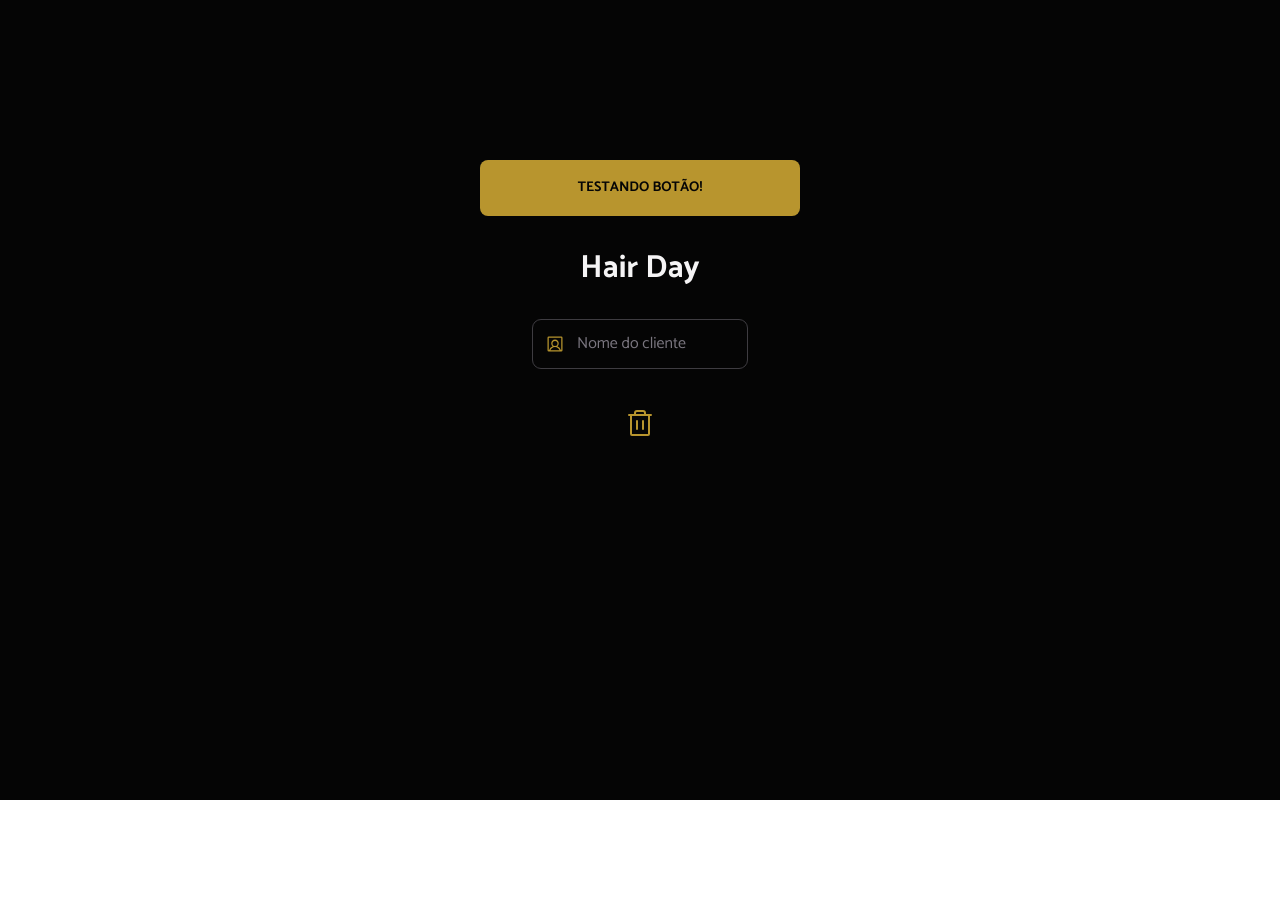
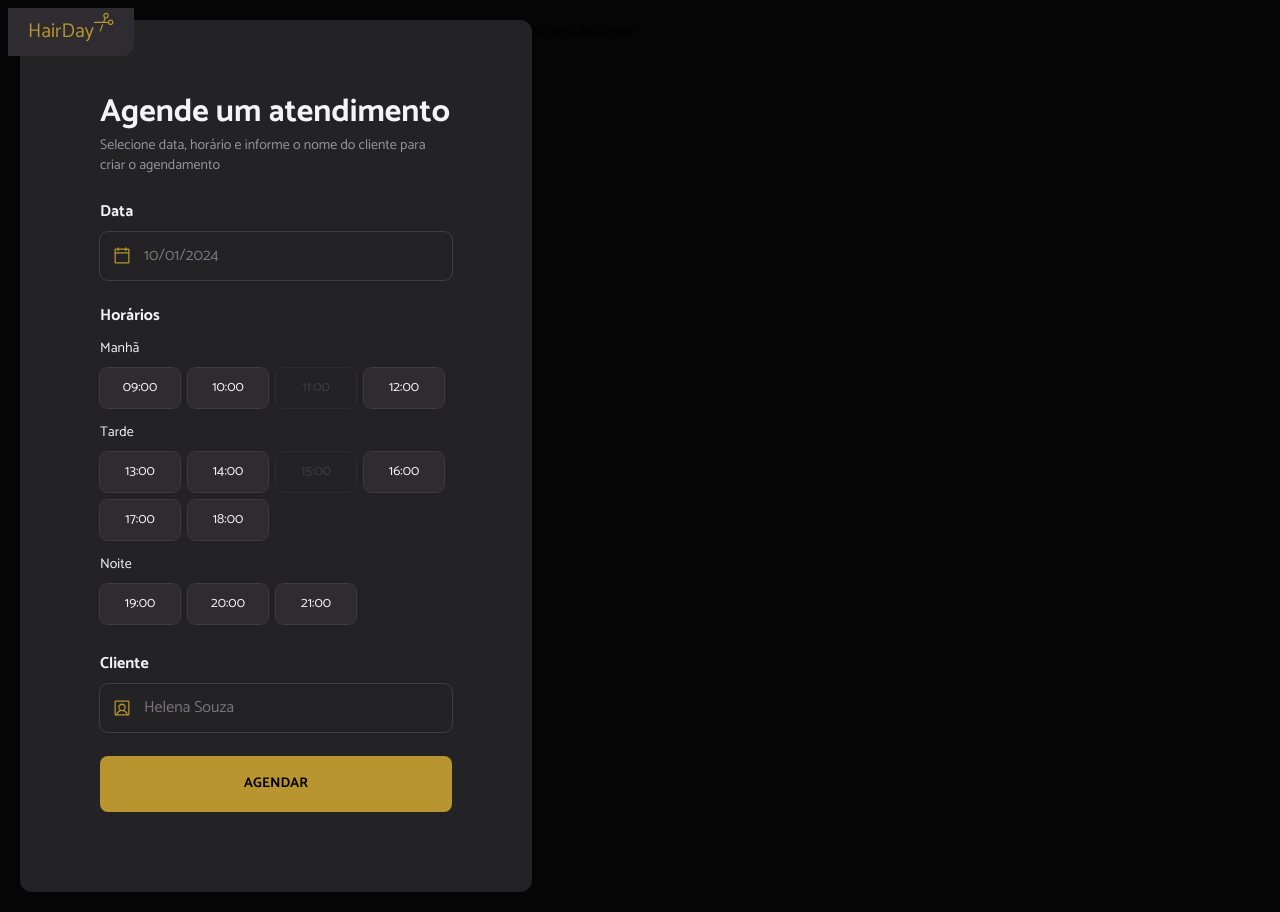
Before and after one commit to bruamado/hair-day-rs, a React app: page / in a window 1280 px wide. Before the commit the page ends 800 px from the top, so only its background shows below. Built offline with nearby package versions, Linux system fonts and the light colour scheme; the HTML template or start-up script is replaced by a standard one.

Commit message:
feat: starting NewSchedule component

```diff
--- a/src/App.tsx
+++ b/src/App.tsx
@@ -1,23 +1,12 @@
-import { UserSquareIcon, TrashIcon } from "@phosphor-icons/react"
-import { Text } from "./components/text/text"
-import { Button } from "./components/button"
-import { TextInput } from "./components/text-input"
-import { ButtonIcon } from "./components/buttonIcon"
+import { NewSchedule } from "./components/NewSchedule"
+import { ScheduleViewer } from "./components/ScheduleViewer"
 
 function App() {
   return (
-    <div className="bg-gray-900 h-dvh">
-      <div className="flex flex-col justify-center items-center p-40 gap-10">
-        <Button onClick={() => alert("clicou!")} className="w-80">
-          Testando botão!
-        </Button>
-        <Text as="p" title size="lg" className="text-gray-200">
-          Hair Day
-        </Text>
-        <TextInput placeholder="Nome do cliente" Icon={UserSquareIcon} />
-        <ButtonIcon Icon={TrashIcon} />
-      </div>
-    </div>
+    <main className="bg-gray-900 min-h-dvh w-full flex p-5">
+      <NewSchedule />
+      <ScheduleViewer />
+    </main>
   )
 }
 
--- /dev/null
+++ b/src/components/Logo.tsx
@@ -0,0 +1,22 @@
+import { cx } from "class-variance-authority"
+import { Text } from "./text/text"
+import { ScissorsIcon } from "@phosphor-icons/react"
+
+interface Props {
+  className?: string
+}
+export const Logo = ({ className }: Props) => {
+  return (
+    <div
+      className={cx(
+        "px-5 py-3 bg-gray-600 rounded-br-xl text-yellow flex",
+        className
+      )}
+    >
+      <Text as="span" className="text-xl">
+        HairDay
+      </Text>
+      <ScissorsIcon size={20} className="rotate-145 -translate-y-2" />
+    </div>
+  )
+}
--- /dev/null
+++ b/src/components/NewSchedule.tsx
@@ -0,0 +1,93 @@
+import { Button } from "./button"
+import { ButtonTime } from "./buttonTime"
+import { Logo } from "./Logo"
+import { TextInput } from "./text-input"
+import { Text } from "./text/text"
+import { CalendarBlankIcon, UserSquareIcon } from "@phosphor-icons/react"
+
+export const NewSchedule = () => {
+  return (
+    <aside className="max-w-lg min-h-full p-20 flex flex-col gap-6 items-center justify-center bg-gray-700 rounded-xl relative">
+      <Logo className="absolute top-0 left-0 -translate-x-3 -translate-y-3" />
+      <div className="flex flex-col gap-3">
+        <Text as="h1" title size="lg" className="text-gray-100">
+          Agende um atendimento
+        </Text>
+        <Text as="p" size="sm" className="text-gray-300">
+          Selecione data, horário e informe o nome do cliente para criar o
+          agendamento
+        </Text>
+      </div>
+      <div className="w-full flex flex-col gap-2">
+        <Text
+          as="label"
+          title
+          htmlFor="date-dropdown"
+          className="text-gray-200"
+        >
+          Data
+        </Text>
+        <TextInput
+          id="date-dropdown"
+          Icon={CalendarBlankIcon}
+          placeholder="10/01/2024"
+        />
+      </div>
+      <div className="w-full flex flex-col gap-2">
+        <Text as="span" title className="text-gray-200">
+          Horários
+        </Text>
+        <div className="mb-1">
+          <Text as="span" size="sm" className="text-gray-200">
+            Manhã
+          </Text>
+          <div className="flex flex-wrap gap-2 mt-2">
+            <ButtonTime time="09:00" />
+            <ButtonTime time="10:00" />
+            <ButtonTime time="11:00" disabled />
+            <ButtonTime time="12:00" />
+          </div>
+        </div>
+        <div className="mb-1">
+          <Text as="span" size="sm" className="text-gray-200">
+            Tarde
+          </Text>
+          <div className="flex flex-wrap gap-2 mt-2">
+            <ButtonTime time="13:00" />
+            <ButtonTime time="14:00" />
+            <ButtonTime time="15:00" disabled />
+            <ButtonTime time="16:00" />
+            <ButtonTime time="17:00" />
+            <ButtonTime time="18:00" />
+          </div>
+        </div>
+        <div className="mb-1">
+          <Text as="span" size="sm" className="text-gray-200">
+            Noite
+          </Text>
+          <div className="flex flex-wrap gap-2 mt-2">
+            <ButtonTime time="19:00" />
+            <ButtonTime time="20:00" />
+            <ButtonTime time="21:00" />
+          </div>
+        </div>
+      </div>
+      <div className="w-full flex flex-col gap-2">
+        <Text
+          as="label"
+          title
+          htmlFor="customer-input"
+          className="text-gray-200"
+        >
+          Cliente
+        </Text>
+        <TextInput
+          id="customer-input"
+          Icon={UserSquareIcon}
+          placeholder="Helena Souza"
+        />
+      </div>
+      <Button className="w-full">Agendar</Button>
+    </aside>
+  )
+}
--- /dev/null
+++ b/src/components/ScheduleViewer.tsx
@@ -0,0 +1,3 @@
+export const ScheduleViewer = () => {
+  return <h1>ScheduleViewer</h1>
+}
--- /dev/null
+++ b/src/components/buttonTime.tsx
@@ -0,0 +1,64 @@
+import { cva, cx, type VariantProps } from "class-variance-authority"
+import React from "react"
+import { Text } from "./text/text"
+
+const buttonTimeVariants = cva(
+  "flex items-center justify-center cursor-pointer rounded-lg gap-2 select-none border-none",
+  {
+    variants: {
+      variant: {
+        primary:
+          "bg-gray-600 hover:bg-gray-500 focus:outline-yellow outline-gray-500 text-gray-200",
+      },
+      size: {
+        md: "h-10 py-2 px-5 outline min-w-20",
+      },
+      disabled: {
+        true: "pointer-events-none bg-transparent outline-gray-600 text-gray-500",
+      },
+      selected: {
+        true: "outline-yellow text-yellow",
+      },
+    },
+    defaultVariants: {
+      size: "md",
+      disabled: false,
+      selected: false,
+      variant: "primary",
+    },
+  }
+)
+
+interface ButtonTimeProps
+  extends VariantProps<typeof buttonTimeVariants>,
+    Omit<React.ComponentProps<"button">, "size" | "disabled"> {
+  time: `${string}:${string}`
+}
+
+export const ButtonTime = ({
+  size,
+  disabled,
+  variant,
+  selected,
+  time,
+  className,
+  ...props
+}: ButtonTimeProps) => {
+  return (
+    <button
+      className={cx(
+        buttonTimeVariants({
+          variant,
+          size,
+          selected,
+          disabled,
+        }),
+        className
+      )}
+      tabIndex={disabled ? -1 : undefined}
+      {...props}
+    >
+      <Text size="sm">{time}</Text>
+    </button>
+  )
+}
--- a/src/components/text-input.tsx
+++ b/src/components/text-input.tsx
@@ -1,9 +1,11 @@
-import { cva, cx, type VariantProps } from "class-variance-authority";
-import { textVariants } from "./text/text-variants.const";
-import React from "react";
-import type { Icon } from "@phosphor-icons/react";
+import { cva, cx, type VariantProps } from "class-variance-authority"
+import { textVariants } from "./text/text-variants.const"
+import React from "react"
+import type { Icon } from "@phosphor-icons/react"
 
-const textInputVariants = cva("flex rounded-lg border-none outline gap-2", {
+const textInputVariants = cva(
+  "flex rounded-lg border-none outline gap-2 w-full",
+  {
     variants: {
       variant: {
         primary:
@@ -21,7 +23,8 @@ const textInputVariants = cva("flex rounded-lg border-none outline gap-2", {
       disabled: false,
       variant: "primary",
     },
-});
+  }
+)
 
 const iconVariants = cva("absolute z-10 left-3 w-5 h-5", {
   variants: {
@@ -32,12 +35,12 @@ const iconVariants = cva("absolute z-10 left-3 w-5 h-5", {
   defaultVariants: {
     variant: "primary",
   },
-});
+})
 
 interface TextInputProps
   extends VariantProps<typeof textInputVariants>,
     Omit<React.ComponentProps<"input">, "size" | "disabled"> {
-  Icon?: Icon;
+  Icon?: Icon
 }
 
 export const TextInput = ({
@@ -60,5 +63,5 @@ export const TextInput = ({
         {...props}
       />
     </div>
-  );
-};
+  )
+}
--- a/src/components/text/text.tsx
+++ b/src/components/text/text.tsx
@@ -1,11 +1,13 @@
-import React from "react";
-import { type VariantProps } from "class-variance-authority";
-import { textVariants } from "./text-variants.const";
+import React from "react"
+import { type VariantProps } from "class-variance-authority"
+import { textVariants } from "./text-variants.const"
 
-interface TextProps extends VariantProps<typeof textVariants> {
-  as?: keyof React.JSX.IntrinsicElements;
-  className?: string;
-  children?: React.ReactNode;
+interface TextProps
+  extends VariantProps<typeof textVariants>,
+    Omit<React.ComponentProps<"label">, "title"> {
+  as?: keyof React.JSX.IntrinsicElements
+  className?: string
+  children?: React.ReactNode
 }
 
 export const Text = ({
@@ -23,5 +25,5 @@ export const Text = ({
       ...props,
     },
     children
-  );
-};
+  )
+}
```
Also changed, not shown: src/components/button.tsx (+8 -8 lines). Lines whose indentation alone changed are shown as unchanged.
